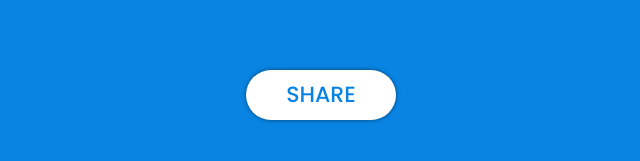
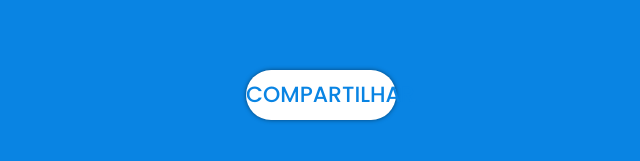
Before and after one commit to Rukasu-BR/Projeto27-CSS-HTML, a plain HTML site: page index.html in a window 1280 px wide. Shown: the part 385-546 px from the top of the page, without its empty margins (319-959 px from the left). Drawn offline with Linux system fonts and the light colour scheme.

Commit message:
Update index.html

```diff
--- a/index.html
+++ b/index.html
@@ -2,14 +2,14 @@
 <html lang="pt-br">
  <head>
     <meta charset="UTF-8">
-    <title> Animated Share Button </title>
+    <title> Botão de compartilhar animado </title>
     <link rel="stylesheet" href="style.css">
         <link rel="stylesheet" href="https://cdnjs.cloudflare.com/ajax/libs/font-awesome/5.15.3/css/all.min.css">
    </head>
 <body>
 <div class="mainbox">
   <input type="checkbox" id="check">
-  <label for="check">Share</label>
+  <label for="check">Compartilhar</label>
   <div class="media-icons">
     <a href="#"><i class="fab fa-facebook"></i></a>
     <a href="#"><i class="fab fa-twitter"></i></a>
```
